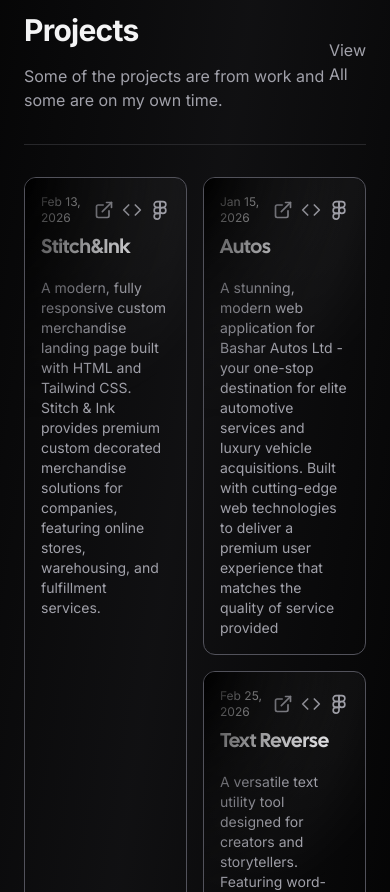
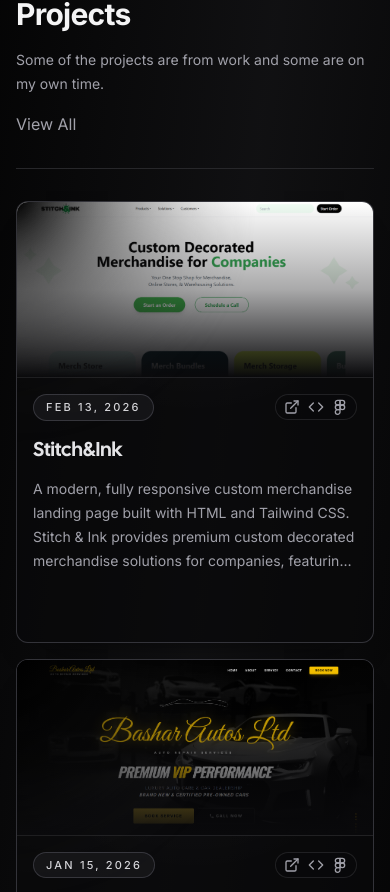
Before and after one commit to Maaz-webdeveloper/portfolio-website, a Next.js app: page / in a window 390 px wide. Shown: the part 912-1804 px from the top of the page. Built offline with nearby package versions, Linux system fonts and the light colour scheme; no server answers; what tailwindcss-debug-screens would draw is missing.

Commit message:
Refactor Card component and update Projects page layout for improved responsiveness and visual consistency

```diff
--- a/app/components/card.tsx
+++ b/app/components/card.tsx
@@ -17,11 +17,10 @@
   imgAlt,
 }) => {
   const cardRef = useRef<HTMLDivElement>(null);
+  const hasImage = image && Boolean(imgSrc);
 
-  // Use a single hover state to control the image animation
   const isHovering = useSpring(0, { stiffness: 300, damping: 40 });
 
-  // Mouse position relative to card
   const mouseX = useSpring(0, { stiffness: 500, damping: 100 });
   const mouseY = useSpring(0, { stiffness: 500, damping: 100 });
 
@@ -30,12 +29,10 @@
     let x = e.clientX - rect.left;
     let y = e.clientY - rect.top;
 
-    // Define the safe zone (e.g., 60px from top and right)
     const safeZone = 160;
     const maxX = rect.width - safeZone;
     const minY = safeZone;
 
-    // If cursor is in the top right corner, clamp the image position
     if (x > maxX && y < minY) {
       x = maxX;
       y = minY;
@@ -56,20 +53,34 @@
   const scale = useTransform(isHovering, [0, 1], [0, 1]);
   const rotate = useTransform(isHovering, [0, 1], ["-12.5deg", "12.5deg"]);
 
-  // Default fallback image if not provided
   const fallbackImg =
     "https://images.unsplash.com/photo-1506744038136-46273834b3fb?auto=format&fit=crop&w=400&q=80";
+  const imageSrc = imgSrc || fallbackImg;
 
   return (
     <div
       ref={cardRef}
       onMouseMove={onMouseMove}
       onMouseLeave={onMouseLeave}
-      className={`overflow-hidden relative duration-700 border rounded-xl hover:bg-zinc-800/10 group md:gap-8 hover:border-zinc-400/50 border-zinc-600 ${className}`}
+      className={`group relative overflow-hidden rounded-xl border border-zinc-700/80 bg-zinc-950/70 shadow-[0_20px_40px_-30px_rgba(0,0,0,0.95)] duration-700 hover:border-zinc-400/50 md:border-zinc-600 md:bg-transparent md:shadow-none md:hover:bg-zinc-800/10 ${className}`}
     >
+      <div className="absolute inset-0 bg-[radial-gradient(circle_at_top,_rgba(244,244,245,0.08),_transparent_45%)] opacity-70 transition duration-500 group-hover:opacity-100 md:hidden" />
+      <div className="absolute inset-x-0 top-0 h-px bg-gradient-to-r from-transparent via-zinc-300/30 to-transparent opacity-70 md:hidden" />
+
+      {hasImage && (
+        <div className="relative h-44 overflow-hidden border-b border-zinc-800/80 md:hidden">
+          <img
+            src={imageSrc}
+            alt={imgAlt || "Project image"}
+            className="h-full w-full object-cover transition duration-700 group-hover:scale-105"
+          />
+          <div className="absolute inset-0 bg-gradient-to-t from-zinc-950 via-zinc-950/35 to-transparent" />
+        </div>
+      )}
+
       {image && (
         <motion.img
-          src={imgSrc || fallbackImg}
+          src={imageSrc}
           alt={imgAlt || "Project image"}
           style={{
             top: mouseY,
@@ -84,7 +95,7 @@
             zIndex: 10,
           }}
           transition={{ type: "spring", stiffness: 300, damping: 30 }}
-          className="w-32 rounded-lg md:h-48 md:w-64 shadow-lg"
+          className="hidden rounded-xl border border-zinc-200/10 object-cover shadow-2xl md:block md:h-48 md:w-72"
         />
       )}
       <div className="pointer-events-none">
@@ -99,7 +110,7 @@
         />
       </div>
 
-      {children}
+      <div className="relative z-20 h-full">{children}</div>
     </div>
   );
 };
--- a/app/page.tsx
+++ b/app/page.tsx
@@ -2,10 +2,8 @@
 import React from "react";
 import Particles from "./components/particles";
 
-import { Navigation } from "./components/nav";
 import { Card } from "./components/card";
 import { Article } from "./projects/article";
-import { Eye } from "lucide-react";
 
 const navigation = [
   { name: "Projects", href: "/projects" },
@@ -114,13 +112,13 @@
   ];
 
   return (
-    <div className="px-6 pt-20 mx-auto space-y-8 max-w-7xl lg:px-8 md:space-y-16 md:pt-24 lg:pt-32 pb-32">
-      <div className="w-full mx-auto lg:mx-0 flex items-center justify-between">
+    <section className="mx-auto max-w-7xl space-y-8 px-4 pb-24 pt-16 sm:px-6 md:space-y-16 md:px-6 md:pt-24 lg:px-8 lg:pt-32 lg:pb-32">
+      <div className="flex w-full flex-col items-start gap-4 lg:mx-0 sm:flex-row sm:items-center sm:justify-between">
         <div className="flex flex-col">
           <h2 className="text-3xl font-bold tracking-tight text-zinc-100 sm:text-4xl">
             Projects
           </h2>
-          <p className="mt-4 text-zinc-400">
+          <p className="mt-4 max-w-xl text-sm leading-6 text-zinc-400 sm:text-base md:max-w-none md:leading-normal">
             Some of the projects are from work and some are on my own time.
           </p>
         </div>
@@ -132,26 +130,27 @@
         </Link>
       </div>
 
-      <div className="w-full h-px bg-zinc-800" />
+      <div className="h-px w-full bg-zinc-800" />
 
-      <div className="grid grid-cols-2 gap-4 mx-auto lg:mx-0 grid-rows-2">
+      <div className="mx-auto grid grid-cols-1 gap-4 sm:grid-cols-2 sm:grid-rows-2 lg:mx-0">
         {portfolioProjects.slice(0, 5).map((project, idx) => (
           <Link
             key={`${project.title}-${project.url}-${idx}`}
             href={project.url}
             target="_blank"
-            className={idx === 0 ? "row-span-2 h-full" : ""}
+            className={idx === 0 ? "h-full sm:row-span-2" : "h-full"}
           >
             <Card
-              className="h-full"
+              className={idx === 0 ? "h-full min-h-[320px] sm:min-h-0" : "h-full min-h-[260px] sm:min-h-0"}
               image={true}
               imgSrc={project?.imgSrc}
+              imgAlt={project.title}
             >
               <Article project={project as any} views={0} />
             </Card>
           </Link>
         ))}
       </div>
-    </div>
+    </section>
   );
 }
--- a/app/projects/article.tsx
+++ b/app/projects/article.tsx
@@ -1,6 +1,5 @@
 import type { Project } from "@/.contentlayer/generated";
-import { Code, Figma, Link2Off, ExternalLink,  } from "lucide-react";
-import Link from "next/link";
+import { Code, ExternalLink, Figma } from "lucide-react";
 
 type Props = {
   project: Project;
@@ -8,10 +7,12 @@
 };
 
 export const Article = ({ project }: Props) => {
+  const isComingSoon = project.url === "#";
+
   return (
-    <article className="p-4 md:p-8">
-      <div className="flex items-center justify-between">
-        <span className="text-xs text-zinc-200">
+    <article className="flex h-full min-h-[220px] flex-col p-4 md:p-8">
+      <div className="flex items-start justify-between gap-4">
+        <span className="inline-flex rounded-full border border-zinc-700/80 bg-zinc-900/80 px-3 py-1 text-[11px] font-medium uppercase tracking-[0.2em] text-zinc-300 md:rounded-none md:border-0 md:bg-transparent md:px-0 md:py-0 md:text-xs md:font-normal md:normal-case md:tracking-normal">
           {project.date ? (
             <time dateTime={new Date(project.date).toISOString()}>
               {Intl.DateTimeFormat(undefined, { dateStyle: "medium" }).format(
@@ -22,16 +23,26 @@
             <span>SOON</span>
           )}
         </span>
-        <div className="flex items-center gap-2">
-          <ExternalLink className="w-5 h-5 text-zinc-400" />
-          <Code className="w-5 h-5 text-zinc-400" />
-          <Figma className="w-5 h-5 text-zinc-400" />
+        <div className="flex items-center gap-2 rounded-full border border-zinc-800/80 bg-zinc-950/80 px-2 py-1 md:rounded-none md:border-0 md:bg-transparent md:px-0 md:py-0">
+          <ExternalLink className="h-4 w-4 text-zinc-400 md:h-5 md:w-5" />
+          <Code className="h-4 w-4 text-zinc-400 md:h-5 md:w-5" />
+          <Figma className="h-4 w-4 text-zinc-400 md:h-5 md:w-5" />
         </div>
       </div>
-      <h2 className="z-20 mt-2 text-xl font-medium lg:text-3xl text-zinc-200 font-display">
-        {project.title}
-      </h2>
-      <p className="z-20 mt-4 text-sm text-zinc-400">{project.description}</p>
+      <div className="mt-4 flex-1 md:mt-2">
+        <h2 className="font-display text-xl font-medium text-zinc-200 lg:text-3xl">
+          {project.title}
+        </h2>
+        <p className="mt-3 line-clamp-4 text-sm leading-6 text-zinc-400 md:mt-4 md:line-clamp-none md:leading-normal">
+          {project.description}
+        </p>
+      </div>
+      <div className="mt-5 flex items-center justify-between gap-3 border-t border-zinc-800/80 pt-4 text-xs text-zinc-500 md:hidden">
+        <span>{isComingSoon ? "In progress concept" : "Live project preview"}</span>
+        <span className="text-zinc-300 transition duration-300 group-hover:translate-x-1 group-hover:text-zinc-100">
+          {isComingSoon ? "Stay tuned" : "Open project"}
+        </span>
+      </div>
     </article>
   );
 };
--- a/app/projects/page.tsx
+++ b/app/projects/page.tsx
@@ -3,7 +3,6 @@
 import { Navigation } from "../components/nav";
 import { Card } from "../components/card";
 import { Article } from "./article";
-import { Eye } from "lucide-react";
 
 export default async function ProjectsPage() {
   const portfolioProjects = [
@@ -91,30 +90,39 @@
   return (
     <div className="relative pb-16">
       <Navigation />
-      <div className="px-6 pt-20 mx-auto space-y-8 max-w-7xl lg:px-8 md:space-y-16 md:pt-24 lg:pt-32">
-        <div className="max-w-2xl mx-auto lg:mx-0">
+      <section className="mx-auto max-w-7xl space-y-8 px-4 pb-24 pt-20 sm:px-6 md:space-y-16 md:px-6 md:pt-24 lg:px-8 lg:pt-32">
+        <div className="flex w-full flex-col items-start gap-4 lg:mx-0 sm:flex-row sm:items-center sm:justify-between">
+          <div className="flex flex-col">
           <h2 className="text-3xl font-bold tracking-tight text-zinc-100 sm:text-4xl">
             Projects
           </h2>
-          <p className="mt-4 text-zinc-400">
+            <p className="mt-4 max-w-xl text-sm leading-6 text-zinc-400 sm:text-base md:max-w-none md:leading-normal">
             Some of the projects are from work and some are on my own time.
           </p>
+          </div>
+          <Link
+            href="/contact"
+            className="duration-200 text-zinc-400 hover:text-zinc-100"
+          >
+            Contact
+          </Link>
         </div>
 
-        <div className="w-full h-px bg-zinc-800" />
+        <div className="h-px w-full bg-zinc-800" />
 
-        <div className="grid grid-cols-2 gap-4 mx-auto lg:mx-0 grid-rows-2">
+        <div className="mx-auto grid grid-cols-1 gap-4 sm:grid-cols-2 sm:grid-rows-2 lg:mx-0">
           {portfolioProjects.slice(0, 5).map((project, idx) => (
             <Link
               key={`${project.title}-${project.url}-${idx}`}
               href={project.url}
               target="_blank"
-              className={idx === 0 ? "row-span-2 h-full" : ""}
+              className={idx === 0 ? "h-full sm:row-span-2" : "h-full"}
             >
               <Card
-                className="h-full"
+                className={idx === 0 ? "h-full min-h-[320px] sm:min-h-0" : "h-full min-h-[260px] sm:min-h-0"}
                 image={true}
                 imgSrc={project?.imgSrc}
+                imgAlt={project.title}
               >
                 <Article project={project as any} views={0} />
               </Card>
@@ -122,9 +130,9 @@
           ))}
         </div>
 
-        <div className="w-full h-px bg-zinc-800" />
+        <div className="h-px w-full bg-zinc-800" />
 
-        <div className="grid grid-cols-1 gap-4 mx-auto lg:mx-0 md:grid-cols-3">
+        <div className="grid grid-cols-1 gap-4 sm:grid-cols-2 lg:mx-0 lg:grid-cols-3">
           {portfolioProjects.slice(5).map((project, idx) => (
             <Link
               key={`${project.title}-${project.url}-${idx}`}
@@ -132,13 +140,13 @@
               target="_blank"
               className="h-full"
             >
-              <Card>
+              <Card className="h-full min-h-[240px] sm:min-h-0">
                 <Article project={project as any} views={0} />
               </Card>
             </Link>
           ))}
         </div>
-      </div>
+      </section>
     </div>
   );
 }
```
